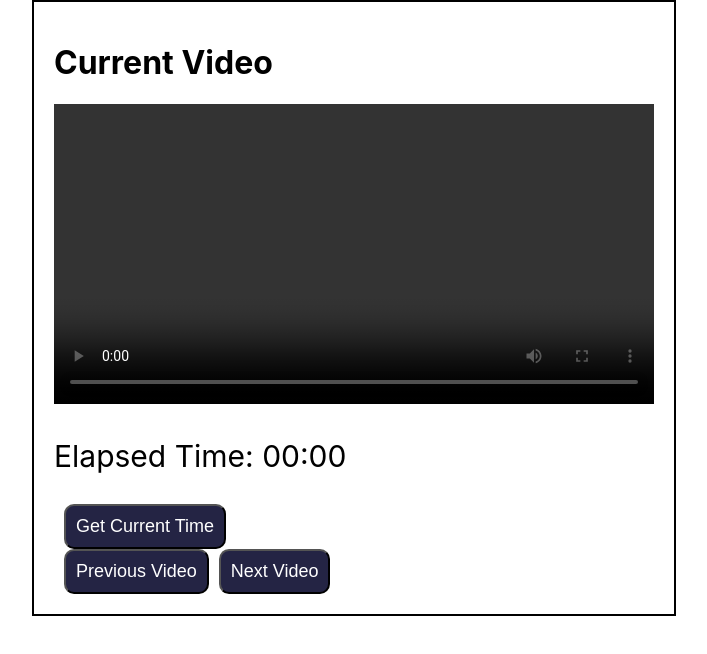
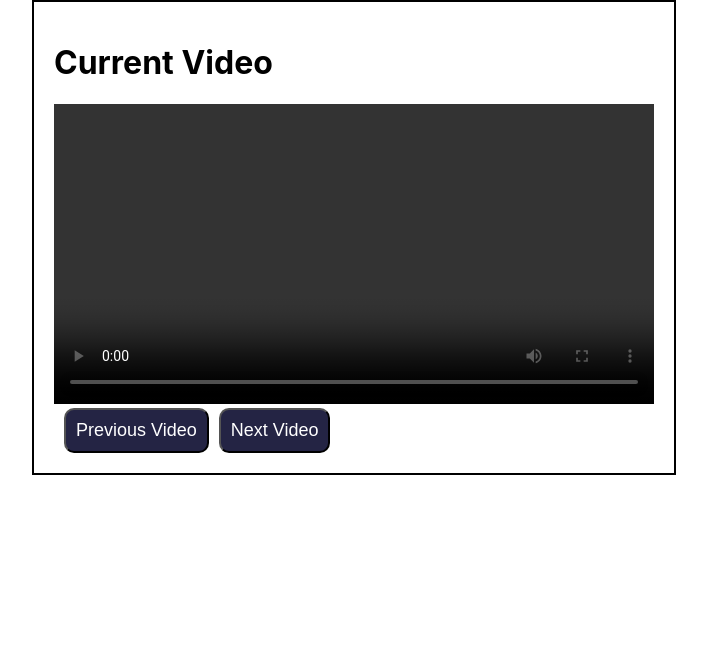
Before and after one commit to Swapnilchavan13/QandAFrontend, a React (Create React App) app in the folder qanda-app/: page / in a window 1280 px wide. Shown: the top 654 px of the page, without its empty margins (286-993 px from the left). Built offline with nearby package versions, Linux system fonts and the light colour scheme; no server answers.

Commit message:
updated code

```diff
--- a/qanda-app/src/App.js
+++ b/qanda-app/src/App.js
@@ -20,9 +20,9 @@ const handleNext = () => {
     .then(response => response.json())
     .then(data => {
       setCurrentVideo(data);
-      setTimeout(() => {
-        currentTimeButtonRef.current.click();
-      }, 2000);
+      // setTimeout(() => {
+      //   currentTimeButtonRef.current.click();
+      // }, 2000);
     })
     .catch(error => console.error('Error fetching next video', error));
 };
@@ -33,9 +33,9 @@ const handlePrevious = () => {
     .then(response => response.json())
     .then(data => {
       setCurrentVideo(data);
-      setTimeout(() => {
-        currentTimeButtonRef.current.click();
-      }, 2000);
+      // setTimeout(() => {
+      //   currentTimeButtonRef.current.click();
+      // }, 2000);
     })
     .catch(error => console.error('Error fetching previous video', error));
 };
@@ -48,15 +48,15 @@ const handleTimeUpdate = () => {
   setCurrentTime(currentTime <= duration ? currentTime : duration);
 };
 
-const getCurrentTime = () => {
-  const currentTime = videoRef.current.currentTime;
-  const duration = videoRef.current.duration;
+// const getCurrentTime = () => {
+//   const currentTime = videoRef.current.currentTime;
+//   const duration = videoRef.current.duration;
 
-  const seekTime = currentVideo.currentTime;
-  const newTime = Math.min(seekTime, duration);
+//   const seekTime = currentVideo.currentTime;
+//   const newTime = Math.min(seekTime, duration);
 
-  videoRef.current.currentTime = newTime <= duration ? newTime : duration;
-};
+//   videoRef.current.currentTime = newTime <= duration ? newTime : duration;
+// };
 
   const handlePlay = () => {
     setIsPlaying(true);
@@ -140,8 +140,8 @@ const getCurrentTime = () => {
         onEnded={handleNext}
       />
       <div>
-        <p>Elapsed Time: {formatTime(Math.floor(currentTime))}</p>
-        <button ref={currentTimeButtonRef} onClick={getCurrentTime}> Get Current Time </button>
+        {/* <p>Elapsed Time: {formatTime(Math.floor(currentTime))}</p> */}
+        {/* <button ref={currentTimeButtonRef} onClick={getCurrentTime}> Get Current Time </button> */}
       </div>
 
       <button onClick={handlePrevious}>Previous Video</button>
@@ -150,12 +150,10 @@ const getCurrentTime = () => {
   );
 }
 
-
-
-const formatTime = seconds => {
-  const minutes = Math.floor(seconds / 60);
-  const remainingSeconds = seconds % 60;
-  return `${String(minutes).padStart(2, '0')}:${String(remainingSeconds).padStart(2, '0')}`;
-};
+// const formatTime = seconds => {
+//   const minutes = Math.floor(seconds / 60);
+//   const remainingSeconds = seconds % 60;
+//   return `${String(minutes).padStart(2, '0')}:${String(remainingSeconds).padStart(2, '0')}`;
+// };
 
 export default App;
```
